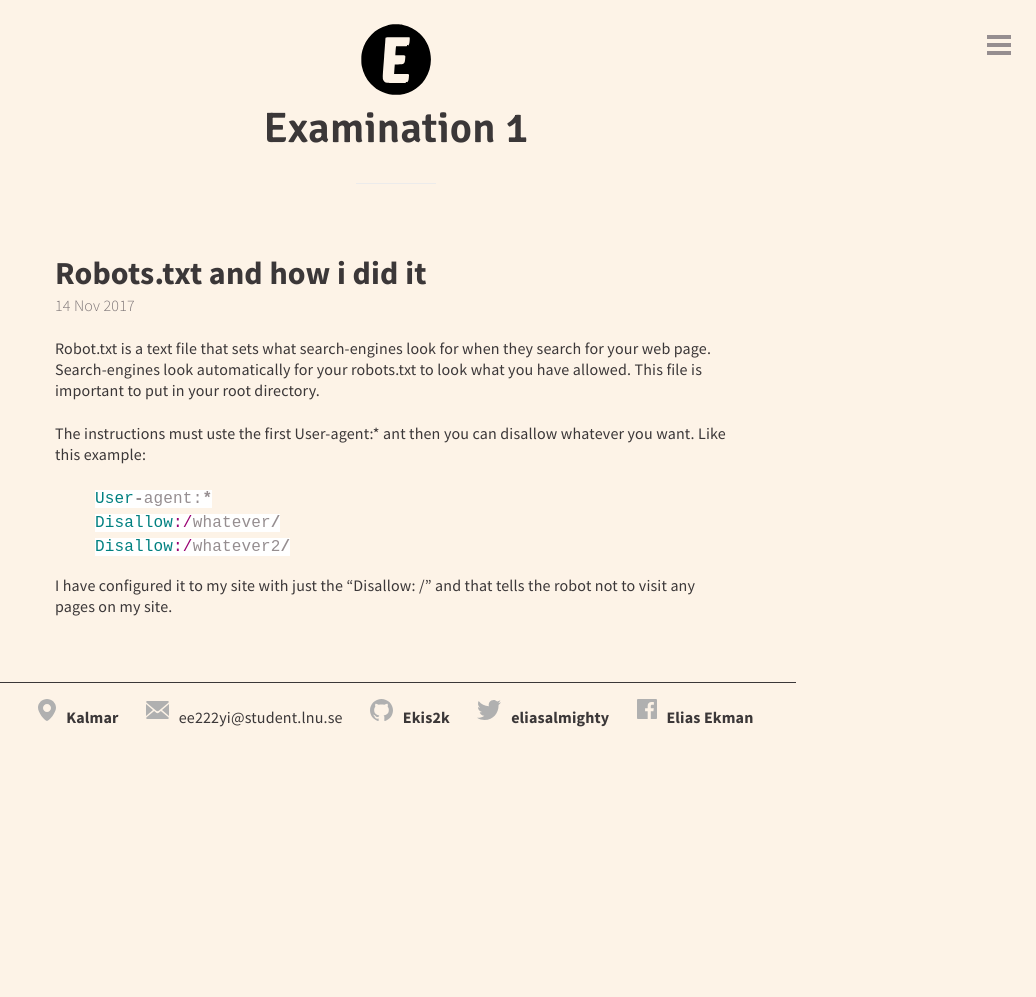
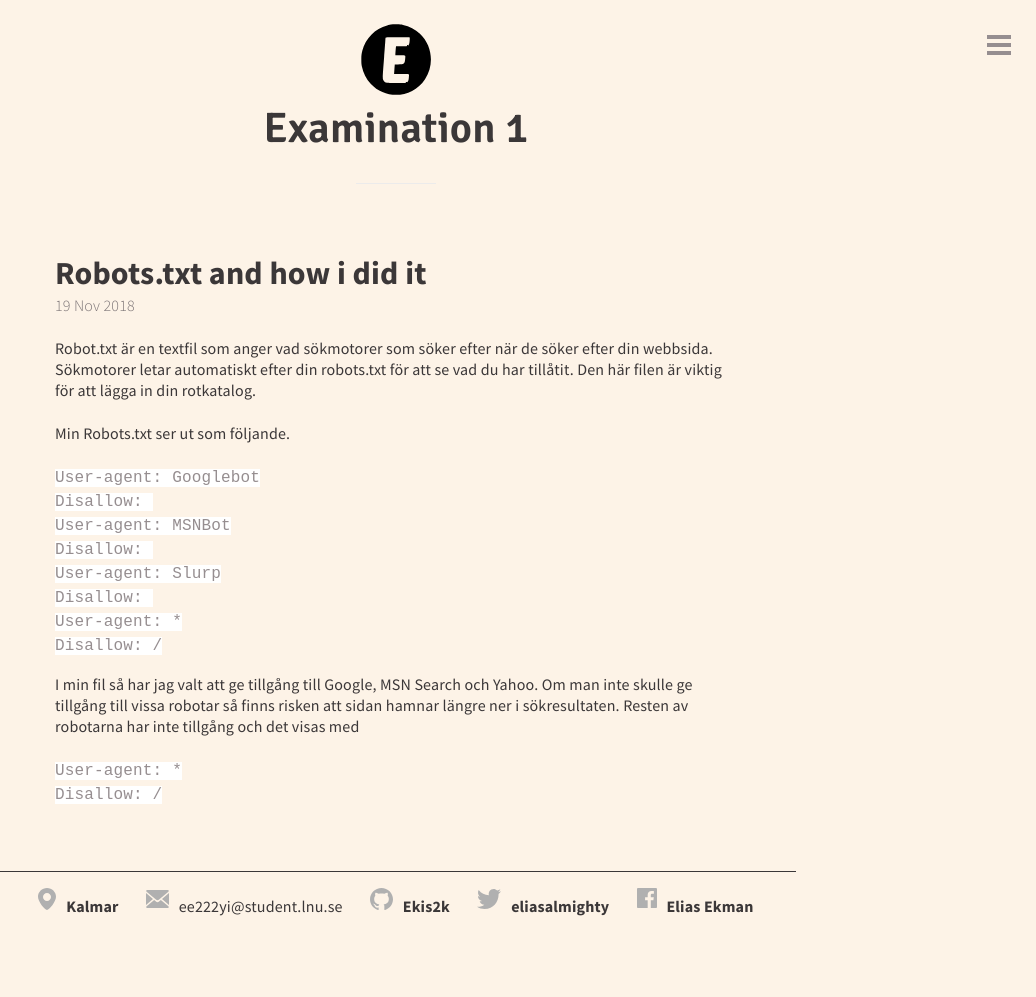
Before and after one commit to Ekis2k/Ekis2k.github.io, a Jekyll site: the page built from _posts/2018-11-19-robotsdottxt.markdown, in a window 1280 px wide. Shown: the whole page, without its empty margins (244-1280 px from the left). Built offline with Jekyll 4.4.1, drawn with Linux system fonts in a browser that asks for light colours; comment, search, counter and statistics services are not loaded; before the commit the page ends 900 px from its top, so only the background shows below that.

Commit message:
updating the rest

````diff
--- a/_posts/2017-11-14-robotsdottxt.markdown
+++ /dev/null
@@ -1,17 +0,0 @@
----
-layout: post
-title:  "Robots.txt and how i did it"
-date:   2017-11-14 12:22:44 +0100
-categories: blogpost
----
-Robot.txt is a text file that sets what search-engines look for when they search for your web page. Search-engines look automatically for your robots.txt to look what you have allowed.
-This file is important to put in your root directory.
-
-The instructions must uste the first User-agent:* ant then you can disallow whatever you want. Like this example:
-{% highlight ruby %}
-User-agent:*
-Disallow:/whatever/
-Disallow:/whatever2/
-{% endhighlight %}
-
-I have configured it to my site with just the "Disallow: /" and that tells the robot not to visit any pages on my site.
--- /dev/null
+++ b/_posts/2018-11-19-robotsdottxt.markdown
@@ -0,0 +1,26 @@
+---
+layout: post
+title:  "Robots.txt and how i did it"
+date:   2018-11-19 12:15:44 +0100
+categories: blogpost
+---
+Robot.txt är en textfil som anger vad sökmotorer som söker efter när de söker efter din webbsida. Sökmotorer letar automatiskt efter din robots.txt för att se vad du har tillåtit.
+Den här filen är viktig för att lägga in din rotkatalog.
+
+Min Robots.txt ser ut som följande.
+```
+User-agent: Googlebot
+Disallow:
+User-agent: MSNBot
+Disallow:
+User-agent: Slurp
+Disallow:
+User-agent: *
+Disallow: /
+```
+
+I min fil så har jag valt att ge tillgång till Google, MSN Search och Yahoo. Om man inte skulle ge tillgång till vissa robotar så finns risken att sidan hamnar längre ner i sökresultaten. Resten av robotarna har inte tillgång och det visas med
+```
+User-agent: *
+Disallow: /
+```
````
Also changed, not shown: _posts/2017-11-12-SCSS.markdown (deleted, +0 -11 lines), _posts/2018-11-16-CSS.markdown (+9 -10 lines), _posts/2018-11-16-humansdottxt.markdown (+4 -4 lines), _posts/2018-11-19-SCSS.markdown (added, +17 -0 lines).
